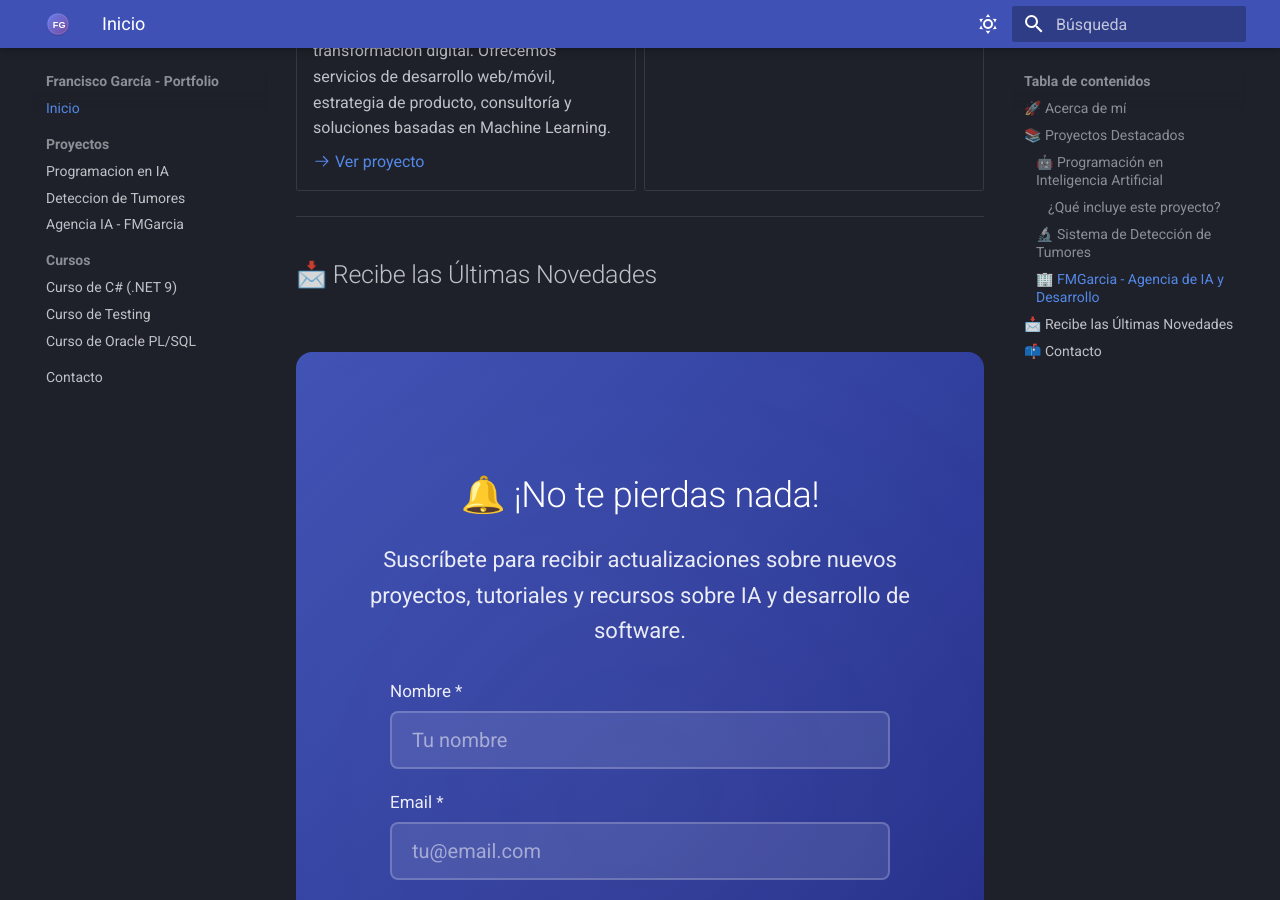
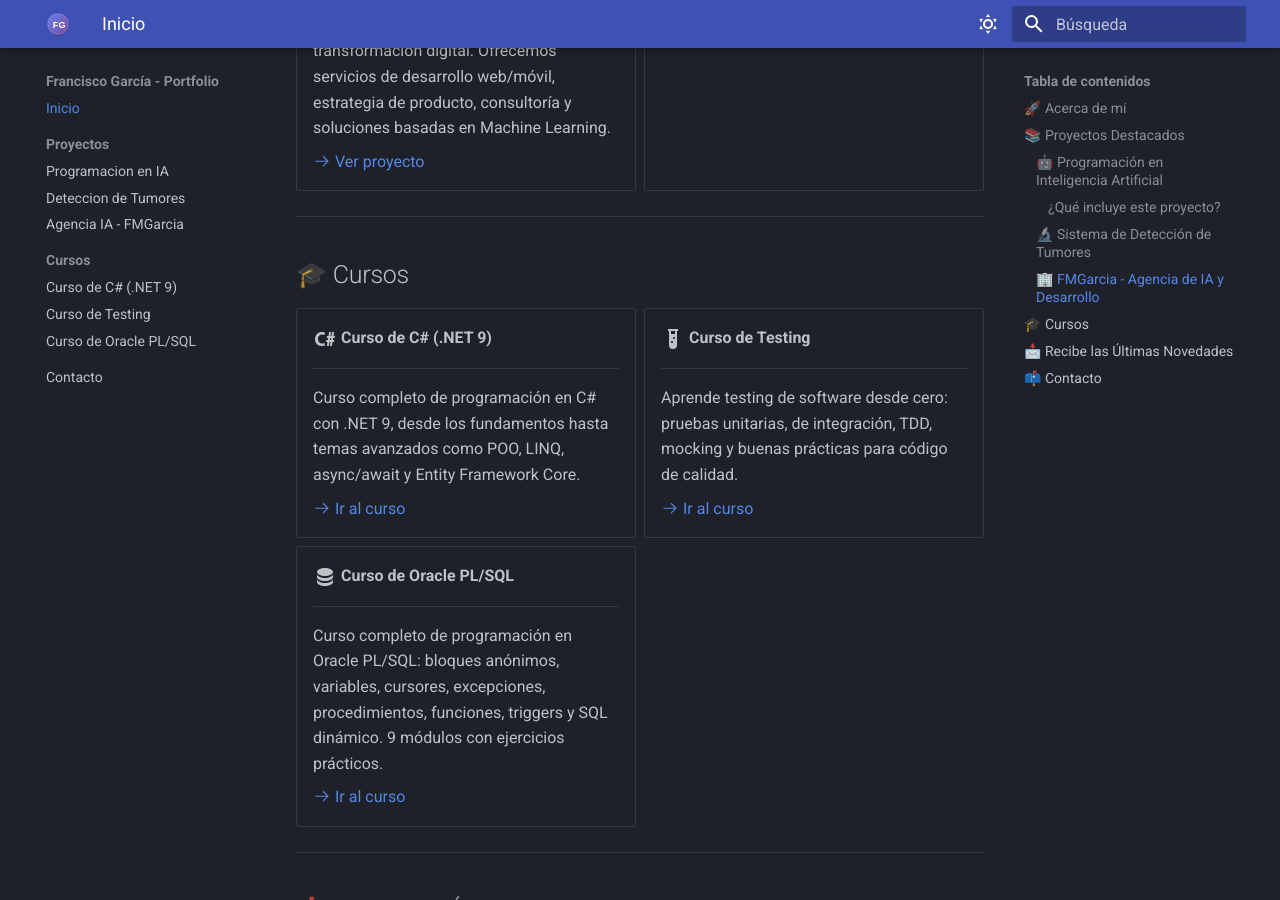
Before and after one commit to fmgarcia/fmgarcia.github.io, an MkDocs documentation site: the page built from docs/index.md, in a window 1280 px wide and 900 px high, scrolled down 2399 px. Built offline with MkDocs 1.6.1 and Material for MkDocs 9.7.7, drawn with Linux system fonts in a browser that asks for light colours; a script that is not in the unit is left out.

Commit message:
Añadir sección de Cursos con enlace al Curso de Oracle PL/SQL

```diff
--- a/docs/index.md
+++ b/docs/index.md
@@ -105,6 +105,38 @@ Este sitio web sirve como **puerta de entrada** a todos mis proyectos públicos,
 
 ---
 
+## 🎓 Cursos
+
+<div class="grid cards" markdown>
+
+-   :material-language-csharp:{ .lg .middle } **Curso de C# (.NET 9)**
+
+    ---
+
+    Curso completo de programación en C# con .NET 9, desde los fundamentos hasta temas avanzados como POO, LINQ, async/await y Entity Framework Core.
+
+    [:octicons-arrow-right-24: Ir al curso](https://fmgarcia.github.io/CursoNet/){ target="_blank" }
+
+-   :material-test-tube:{ .lg .middle } **Curso de Testing**
+
+    ---
+
+    Aprende testing de software desde cero: pruebas unitarias, de integración, TDD, mocking y buenas prácticas para código de calidad.
+
+    [:octicons-arrow-right-24: Ir al curso](https://fmgarcia.github.io/CursoTesting/){ target="_blank" }
+
+-   :material-database:{ .lg .middle } **Curso de Oracle PL/SQL**
+
+    ---
+
+    Curso completo de programación en Oracle PL/SQL: bloques anónimos, variables, cursores, excepciones, procedimientos, funciones, triggers y SQL dinámico. 9 módulos con ejercicios prácticos.
+
+    [:octicons-arrow-right-24: Ir al curso](https://fmgarcia.github.io/CursoPLSQL/){ target="_blank" }
+
+</div>
+
+---
+
 ## 📩 Recibe las Últimas Novedades
 
 <div class="cta-section">
```
